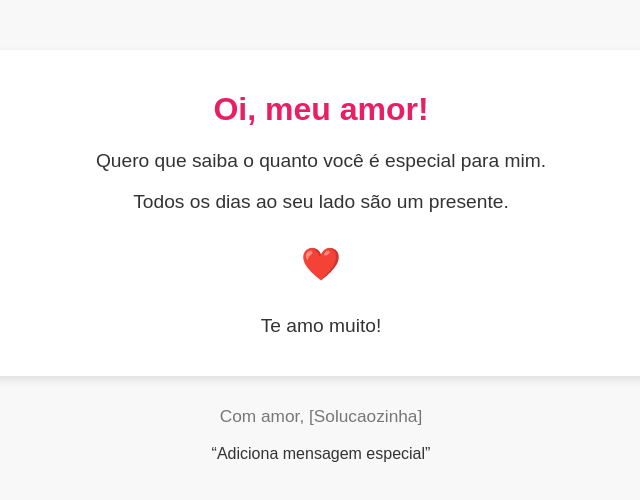
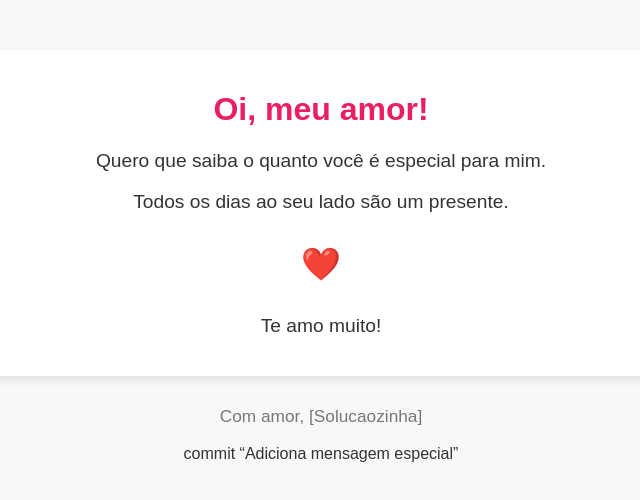
Before and after one commit to mathesilva/Amor, a plain HTML site: page index.html in a window 1280 px wide. Shown: the full height of the page, 319-959 px from the left. Drawn offline with Linux system fonts and the light colour scheme.

Commit message:
Update index.html

```diff
--- a/index.html
+++ b/index.html
@@ -51,4 +51,4 @@
 
 </body>
 </html>
- “Adiciona mensagem especial”
+commit “Adiciona mensagem especial”
```
